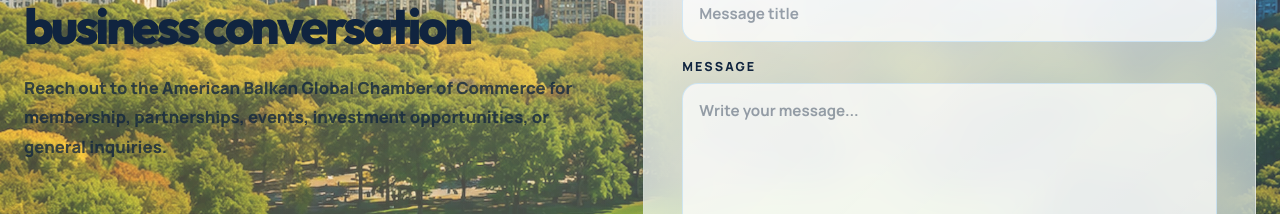
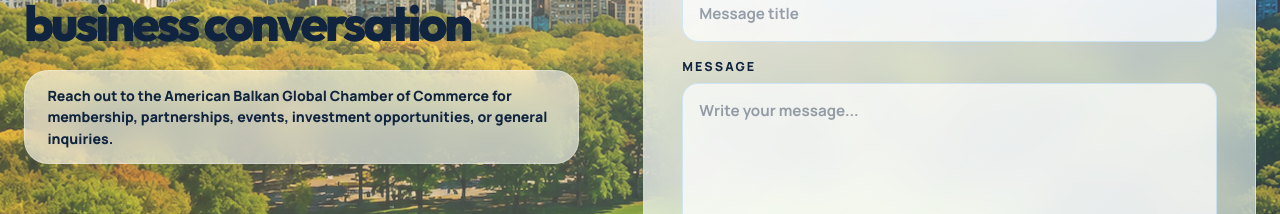
Before and after one commit to stojkov5/abgcc, a Next.js app: page /contact in a window 1280 px wide. Shown: the part 433-647 px from the top of the page. Built offline with nearby package versions, Linux system fonts and the light colour scheme; no server answers.

Commit message:
Contact text reading fixed

```diff
--- a/styles/contact.css
+++ b/styles/contact.css
@@ -47,9 +47,24 @@
   max-width: 40rem;
   margin-top: 1.5rem;
   color: rgba(16, 36, 63, 0.78);
-  font-size: clamp(1rem, 1.3vw, 1.12rem);
-  font-weight: 750;
-  line-height: 1.75;
+
+  padding: 0.9rem 1.4rem;
+
+  border: 1px solid rgba(255, 255, 255, 0.28);
+  border-radius: 1.5rem;
+
+  background: rgba(255, 255, 255, 0.6);
+
+  backdrop-filter: blur(14px);
+
+  color: var(--sky-ink);
+
+  font-size: clamp(0.78rem, 1.1vw, 1rem);
+  font-weight: 800;
+  line-height: 1.5;
+  text-align: left;
+
+  box-shadow: 0 1rem 3rem rgba(16, 36, 63, 0.12);
 }
 
 .contact-form-card {
```
